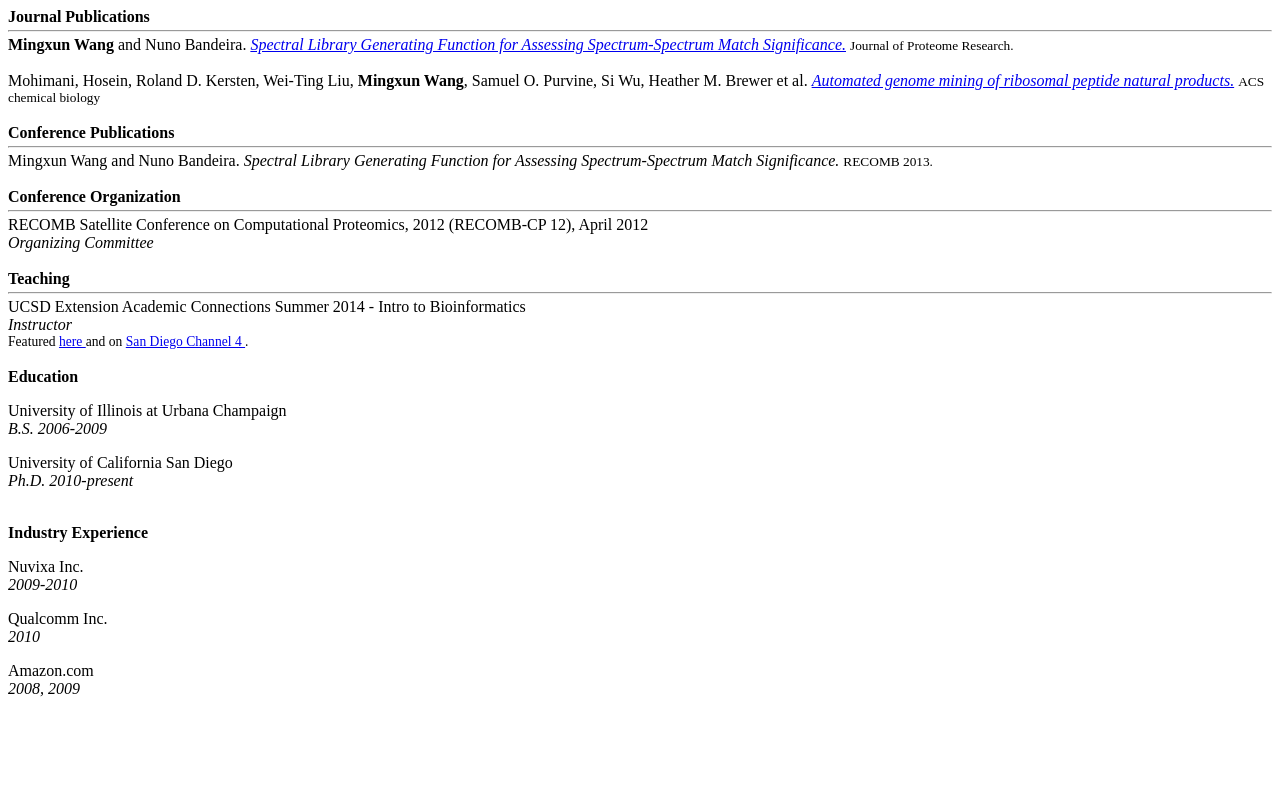
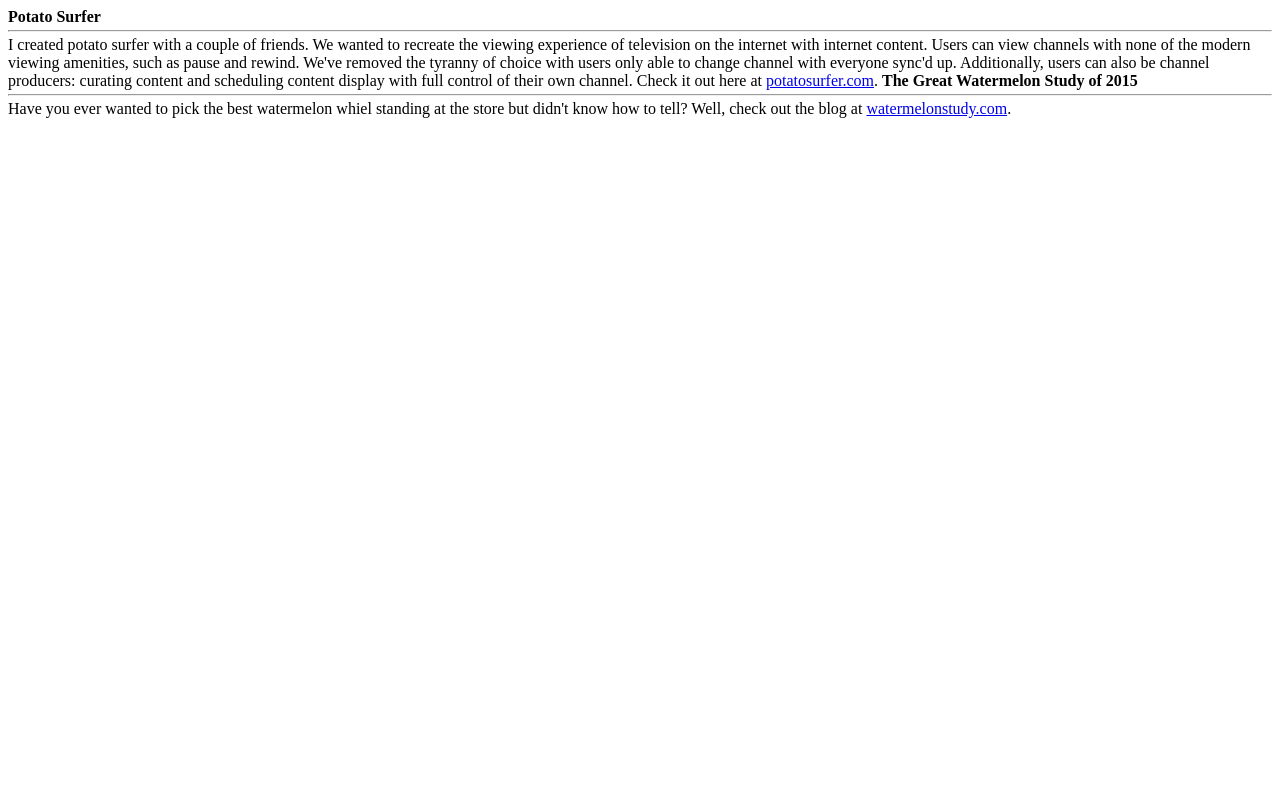
Before and after one commit to mwang87/mingwangwebsite, a Sinatra app: page /projects in a window 1280 px wide. Run offline with Sinatra, Linux system fonts and the light colour scheme; some libraries are stand-ins or nearby versions.

Commit message:
updating the projects

```diff
--- a/views/projects.erb
+++ b/views/projects.erb
@@ -1,75 +1,12 @@
-<strong>Journal Publications</strong>
+<strong>Potato Surfer</strong>
 <hr style="
     margin: 4px 0;
 ">
-<strong>Mingxun Wang</strong> and Nuno Bandeira. <i><a href="http://pubs.acs.org/doi/abs/10.1021/pr400230p">Spectral Library Generating Function for Assessing Spectrum-Spectrum Match Significance.</a> </i> <small>Journal of Proteome Research.</small>
-<br>
-<br>
-Mohimani, Hosein, Roland D. Kersten, Wei-Ting Liu, <strong>Mingxun Wang</strong>, Samuel O. Purvine, Si Wu, Heather M. Brewer et al. <i><a href="http://pubs.acs.org/doi/abs/10.1021/cb500199h">Automated genome mining of ribosomal peptide natural products.</a></i> <small> ACS chemical biology</small>
-<br>
-<br>
+I created potato surfer with a couple of friends. We wanted to recreate the viewing experience of television on the internet with internet content. Users can view channels with none of the modern viewing amenities, such as pause and rewind. We've removed the tyranny of choice with users only able to change channel with everyone sync'd up. Additionally, users can also be channel producers: curating content and scheduling content display with full control of their own channel. Check it out here at <a href="http://potatosurfer.com">potatosurfer.com</a>.
 
-
-<strong>Conference Publications</strong>
-<hr style="
-    margin: 4px 0;
-">
-Mingxun Wang and Nuno Bandeira. <i>Spectral Library Generating Function for Assessing Spectrum-Spectrum Match Significance. </i> <small>RECOMB 2013.</small>
-
-<br>
-<br>
-<strong>Conference Organization</strong>
-<hr style="
-    margin: 4px 0;
-">
-RECOMB Satellite Conference on Computational Proteomics, 2012 (RECOMB-CP 12), April 2012
-<br>
-<i>Organizing Committee  </i>
-
-<br>
-<br>
-
-<strong>Teaching</strong>
+<strong>The Great Watermelon Study of 2015</strong>
 <hr style="
     margin: 4px 0;
 ">
 
-UCSD Extension Academic Connections Summer 2014 - Intro to Bioinformatics
-<br>
-<i>Instructor</i>
-<br>
-<small style="font-size: 85%;">Featured <a href="http://ucsandiegoextension.wordpress.com/2014/07/18/academics-connections-outreach-goal-i-can-learn-anything/"> here </a> and on <a href="https://www.youtube.com/watch?v=Th1rY_0530Q">San Diego Channel 4 </a>. </small>
-
-<br>
-<br>
-
-<strong>Education</strong>
-<p>
-University of Illinois at Urbana Champaign
-<br>
-<i>B.S. 2006-2009 </i>
-</p>
-
-<p>
-University of California San Diego
-<br>
-<i>Ph.D. 2010-present </i>
-</p>
-
-
-<br>
-<strong>Industry Experience</strong>
-<p>
-Nuvixa Inc.<br>
-<i>2009-2010</i>
-</p>
-
-<p>
-Qualcomm Inc.<br>
-<i>2010</i>
-</p>
-
-<p>
-Amazon.com<br>
-<i>2008, 2009</i>
-</p>
+Have you ever wanted to pick the best watermelon whiel standing at the store but didn't know how to tell? Well, check out the blog at <a href="http://www.watermelonstudy.com">watermelonstudy.com</a>.
```
